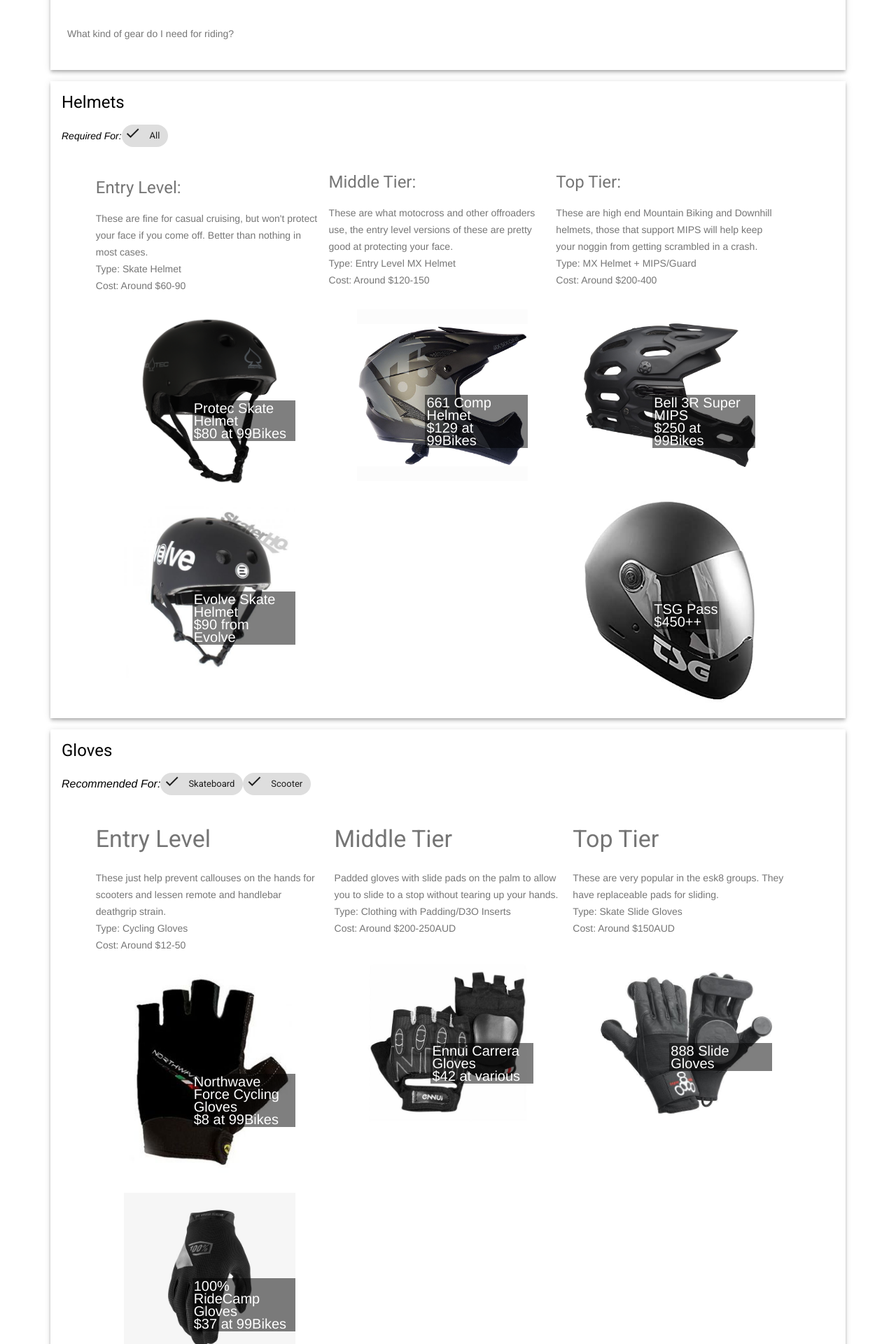
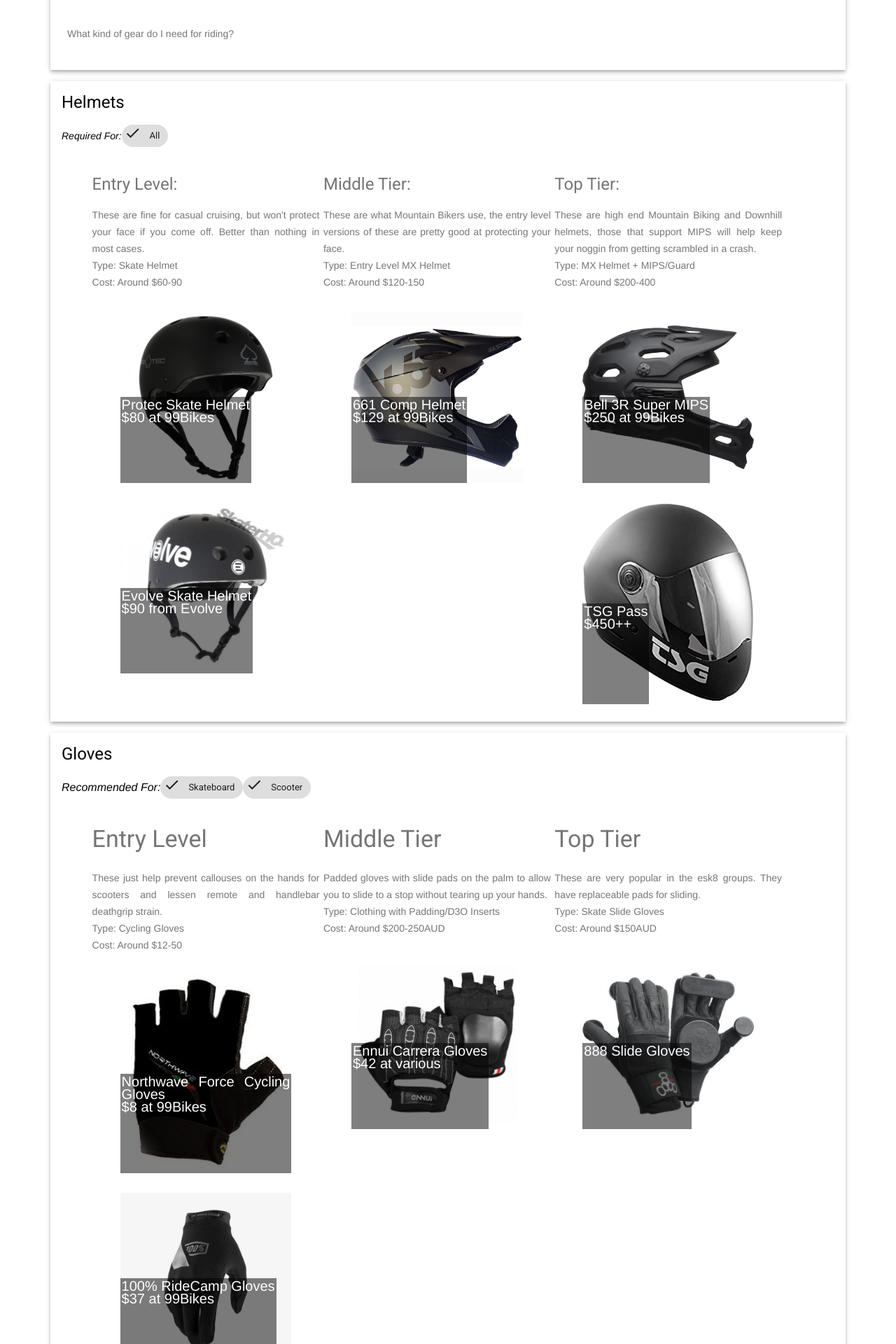
Before and after one commit to pevbne/pevbne, a Jekyll site: the page built from gear.html, in a window 1280 px wide. Shown: the part 309-2229 px from the top of the page at 70% size. Built offline with Jekyll 4.4.1, drawn with Linux system fonts in a browser that asks for light colours; some of the changed text lies outside the part shown.

Commit message:
various css fixes

```diff
--- a/gear.html
+++ b/gear.html
@@ -34,21 +34,21 @@
                         Cost: Around $60-90
                     </p>
                     <figure><img src="images/gear/protechelmet.png" class="gear article-image">
-                        <figcaption>Protec Skate Helmet<Br /> $80 at 99Bikes</figcaption>
+                        <figcaption class="geartitle">Protec Skate Helmet<Br /> $80 at 99Bikes</figcaption>
                     </figure>
                     <figure><img src="images/gear/evolvehelmet.jpg" class="gear">
-                        <figcaption>Evolve Skate Helmet<Br />$90 from Evolve</figcaption>
+                        <figcaption class="geartitle">Evolve Skate Helmet<Br />$90 from Evolve</figcaption>
                     </figure>
                 </div>
                 <div class="mdl-cell--4-col">
                     <h4>Middle Tier:</h4>
                     <p>
-                        These are what motocross and other offroaders use, the entry level versions of these are pretty good at protecting your face.<br />
+                        These are what Mountain Bikers use, the entry level versions of these are pretty good at protecting your face.<br />
                         Type: Entry Level MX Helmet<br />
                         Cost: Around $120-150
                     </p>
                     <figure><img src="images/gear/661comp.jpg" class="gear">
-                        <figcaption>661 Comp Helmet<Br /> $129 at 99Bikes</figcaption>
+                        <figcaption class="geartitle">661 Comp Helmet<Br /> $129 at 99Bikes</figcaption>
                     </figure>
                 </div>
                 <div class="mdl-cell--4-col">
@@ -59,10 +59,10 @@
                         Cost: Around $200-400
                     </p>
                     <figure><img src="images/gear/bell-super-3r-mips.jpg" class="gear">
-                        <figcaption>Bell 3R Super MIPS<Br /> $250 at 99Bikes</figcaption>
+                        <figcaption class="geartitle">Bell 3R Super MIPS<Br /> $250 at 99Bikes</figcaption>
                     </figure>
                     <figure><img src="images/gear/tsgpass.jpg" class="gear">
-                        <figcaption>TSG Pass <Br />$450++</figcaption>
+                        <figcaption class="geartitle">TSG Pass <Br />$450++</figcaption>
                     </figure>
                 </div>
             </div>
@@ -91,10 +91,10 @@
                         Cost: Around $12-50
                     </p>
                     <figure><img src="images/gear/northwaveforceglove.jpg" class="gear article-image">
-                        <figcaption>Northwave Force Cycling Gloves<Br />$8 at 99Bikes</figcaption>
+                        <figcaption class="geartitle">Northwave Force Cycling Gloves<Br />$8 at 99Bikes</figcaption>
                     </figure>
                                         <figure><img src="images/gear/100percentridecamp.png" class="gear article-image">
-                        <figcaption>100% RideCamp Gloves<Br />$37 at 99Bikes</figcaption>
+                        <figcaption class="geartitle">100% RideCamp Gloves<Br />$37 at 99Bikes</figcaption>
                     </figure>
                 </div>
                 <div class="mdl-cell mdl-cell--4-col">
@@ -105,7 +105,7 @@
                         Cost: Around $200-250AUD
                     </p>
                     <figure><img src="images/gear/Ennui-Carrera.jpg" class="gear article-image">
-                        <figcaption>Ennui Carrera Gloves<Br />$42 at various</figcaption>
+                        <figcaption class="geartitle">Ennui Carrera Gloves<Br />$42 at various</figcaption>
                     </figure>
                 </div>
                 <div class="mdl-cell mdl-cell--4-col">
@@ -116,7 +116,7 @@
                         Cost: Around $150AUD
                     </p>
                     <figure><img src="images/gear/888-slidegloves.jpg" class="gear article-image">
-                        <figcaption>888 Slide Gloves<Br /></figcaption>
+                        <figcaption class="geartitle">888 Slide Gloves<Br /></figcaption>
                     </figure>
                 </div>
             </div>
@@ -141,7 +141,7 @@
                         Cost: Around $25
                     </p>
                     <figure><img src="images/gear/protecwristguards.png" class="gear article-image">
-                        <figcaption>Protec Wrist Guard<Br /> $40 at Fast TImes</figcaption>
+                        <figcaption class="geartitle">Protec Wrist Guard<Br /> $40 at Fast TImes</figcaption>
                     </figure>
                 </div>
                 <div class="mdl-cell--4-col">
@@ -152,24 +152,24 @@
                         Cost: Around $50-90
                     </p>
                     <figure><img src="images/gear/tsgprowrist_large.jpg" class="gear">
-                        <figcaption>TSG Pro Wrist Guard<Br /> $50 at Fast Times</figcaption>
+                        <figcaption class="geartitle">TSG Pro Wrist Guard<Br /> $50 at Fast Times</figcaption>
                     </figure>
                     <figure><img src="images/gear/888-hiredhands.jpg" class="gear">
-                        <figcaption>Triple8 Hired Hands<Br /> $100 at Extreme Skates Milton</figcaption>
+                        <figcaption class="geartitle">Triple8 Hired Hands<Br /> $100 at Extreme Skates Milton</figcaption>
                     </figure>
                 </div>
                 <div class="mdl-cell--4-col">
                     <h4>Top Tier: </h4>
                     <p>
-                        These are higher end and higher quality.<br />
-                        Type: Snowboarding Wrist Support<br />
+                        These are higher end and higher quality, targeted at Snowboarders and EUC Riders.<br />
+                        Type: Snowboarding/EUC Wrist Support<br />
                         Cost: Around $150
                     </p>
                     <figure><img src="images/gear/demonflexmeters.jpg" class="gear">
-                        <figcaption>Demon Flexmeters<Br /> $150</figcaption>
+                        <figcaption class="geartitle">Demon Flexmeters<Br /> $150</figcaption>
                     </figure>
                     <figure><img src="images/gear/gyroriderz.jpg" class="gear">
-                        <figcaption>GyroRiderz Gloves<Br />~$140</figcaption>
+                        <figcaption class="geartitle">GyroRiderz Gloves<Br />~$140</figcaption>
                     </figure>
                 </div>
             </div>
@@ -194,10 +194,10 @@
                         Cost: Around $25-60
                     </p>
                     <figure><img src="images/gear/proteckneeguards.jpg" class="gear article-image">
-                        <figcaption>Protec Knee Guards<Br /> $50</figcaption>
+                        <figcaption class="geartitle">Protec Knee Guards<Br /> $50</figcaption>
                     </figure>
                     <figure><img src="images/gear/foxtitan.jpg" class="gear article-image">
-                        <figcaption>Fox Titan Knee Guards<Br /> $40 at MCAS</figcaption>
+                        <figcaption class="geartitle">Fox Titan Knee Guards<Br /> $40 at MCAS</figcaption>
                     </figure>
                 </div>
                 <div class="mdl-cell--4-col">
@@ -207,10 +207,10 @@
                         Cost: Around $100-120
                     </p>
                     <figure><img src="images/gear/atomknee.jpg" class="gear article-image">
-                        <figcaption>Atom Elite 2.0 Knee Guards<br /> $100 from Extreme Skates Milton</figcaption>
+                        <figcaption class="geartitle">Atom Elite 2.0 Knee Guards<br /> $100 from Extreme Skates Milton</figcaption>
                     </figure>
                     <figure><img src="images/gear/187killerkneepads.jpg" class="gear">
-                        <figcaption>187 Killer Kneepads<Br /> $135 at Extreme Skates</figcaption>
+                        <figcaption class="geartitle">187 Killer Kneepads<Br /> $135 at Extreme Skates</figcaption>
                     </figure>
                 </div>
                 <div class="mdl-cell--4-col">
@@ -220,7 +220,7 @@
                         Cost: Around $150
                     </p>
                     <figure><img src="images/gear/leattdualaxis.jpg" class="gear">
-                        <figcaption>Leatt Dual Axis<Br />~$150-160 at Motocross Stores</figcaption>
+                        <figcaption class="geartitle">Leatt Dual Axis<Br />~$150-160 at Motocross Stores</figcaption>
                     </figure>
                 </div>
             </div>
@@ -249,7 +249,7 @@
                         Cost: Around $120-140
                     </p>
                     <figure><img src="images/gear/bumsaver.jpg" class="gear article-image">
-                        <figcaption>Triple-8 Bumsaver<Br /></figcaption>
+                        <figcaption class="geartitle">Triple-8 Bumsaver<Br /></figcaption>
                     </figure>
                 </div>
                 <div class="mdl-cell mdl-cell--4-col">
@@ -260,10 +260,10 @@
                         Cost: Around $200-250AUD
                     </p>
                     <figure><img src="images/gear/lazyrollinghoodie.png" class="gear article-image">
-                        <figcaption>Lazyrolling Armoured Hoodie<Br /></figcaption>
+                        <figcaption class="geartitle">Lazyrolling Armoured Hoodie<Br /></figcaption>
                     </figure>
                     <figure><img src="images/gear/lazyrollingpants.jpg" class="gear article-image">
-                        <figcaption>Lazyrolling Armoured Pants<Br /></figcaption>
+                        <figcaption class="geartitle">Lazyrolling Armoured Pants<Br /></figcaption>
                     </figure>
                 </div>
             </div>
--- a/styles.css
+++ b/styles.css
@@ -194,17 +194,16 @@
 
 figcaption {
     background: rgba(0, 0, 0, 0.5);
-    ;
     color: white;
-    max-width: 200px;
-    font-size: 20px;
+    font-size: 1.5em;
     display: block;
     float: center;
     vertical-align: middle;
     position: absolute;
     top: 50%;
     padding: 2px;
-    left: 40%;
+    left: 0%;
+    max-width: 65%;
 }
 
 figure {
@@ -241,17 +240,28 @@
 }
 .geartitle {
     background: rgba(0, 0, 0, 0.5);
-    ;
     color: white;
-    width: 100%;
+    max-width: 100% !important;
+    height:auto !important;
     font-size: 20px;
     display: block;
     position: absolute;
-    bottom: 0;
+    bottom: 0%;
     padding: 2px;
-    left: 0;
+    left: 0%;
 }
 
 .mdl-grid {
   overflow-wrap: anywhere;
+  word-wrap: break-word;
+    text-align: justify;
+  text-justify: inter-word;
 }
+
+.mdl-cell--4-col {
+  margin: 0.2em;
+}
+
+.mdl-list__item {
+  padding: 6px !important;
+}
```
Also changed, not shown: index.html (+4 -4 lines), legal.html (+4 -4 lines).
